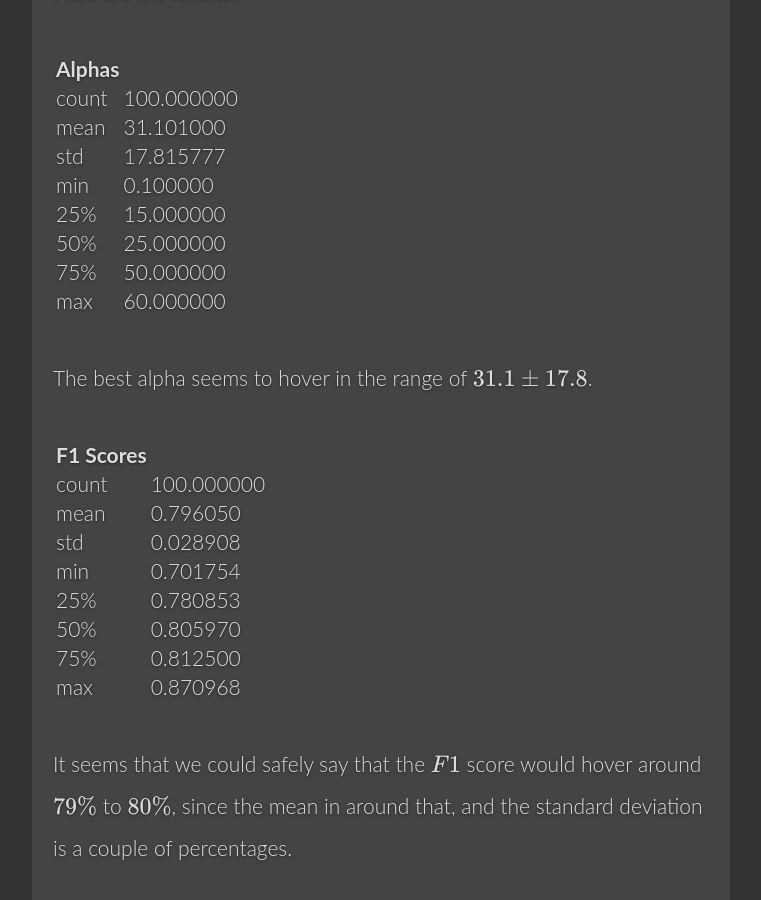
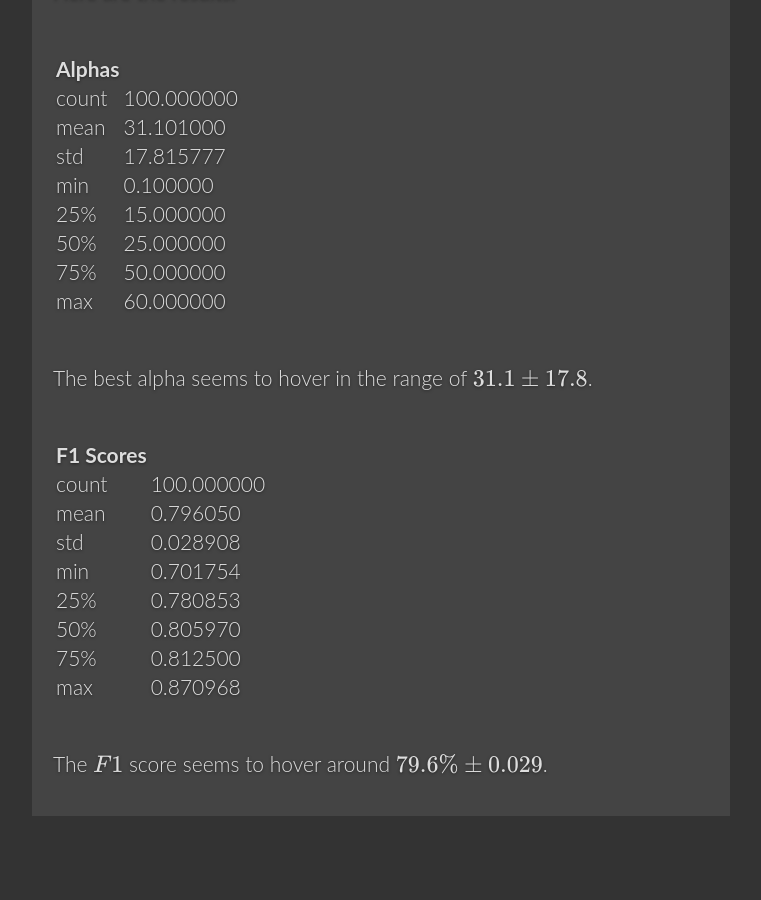
Before and after one commit to Edderic/edderic.github.io, a Jekyll site: the page built from _posts/2015-12-14-p2-building-an-intervention-system.markdown, in a window 1280 px wide and 900 px high, scrolled down 10234 px. Shown: the whole window, without its empty margins (259-1020 px from the left). Built offline with Jekyll 4.4.1, drawn with Linux system fonts in a browser that asks for light colours; formulas are drawn with MathJax 3; after the commit the page ends 11050 px from its top, so only the background shows below that.

Commit message:
be more precise

```diff
--- a/_posts/2015-12-14-p2-building-an-intervention-system.markdown
+++ b/_posts/2015-12-14-p2-building-an-intervention-system.markdown
@@ -280,6 +280,4 @@ The best alpha seems to hover in the range of \\(31.1 \pm 17.8\\).
 | 75%     |  0.812500
 | max     |  0.870968
 
-It seems that we could safely say that the \\(F1\\) score would hover around
-\\(79 \%\\) to \\(80 \%\\), since the mean in around that, and the standard
-deviation is a couple of percentages.
+The \\(F1\\) score seems to hover around \\(79.6 \% \pm 0.029\\).
```
